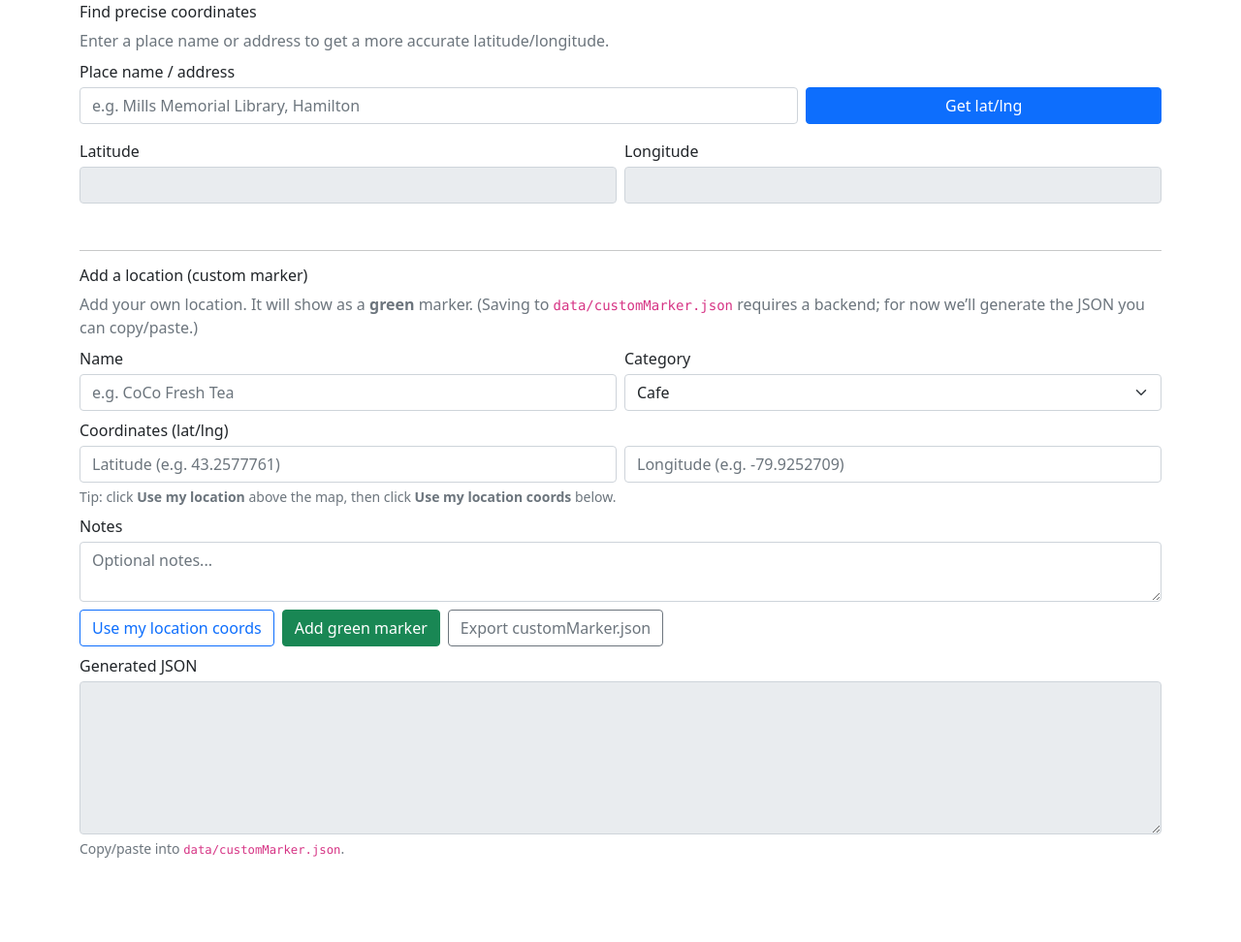
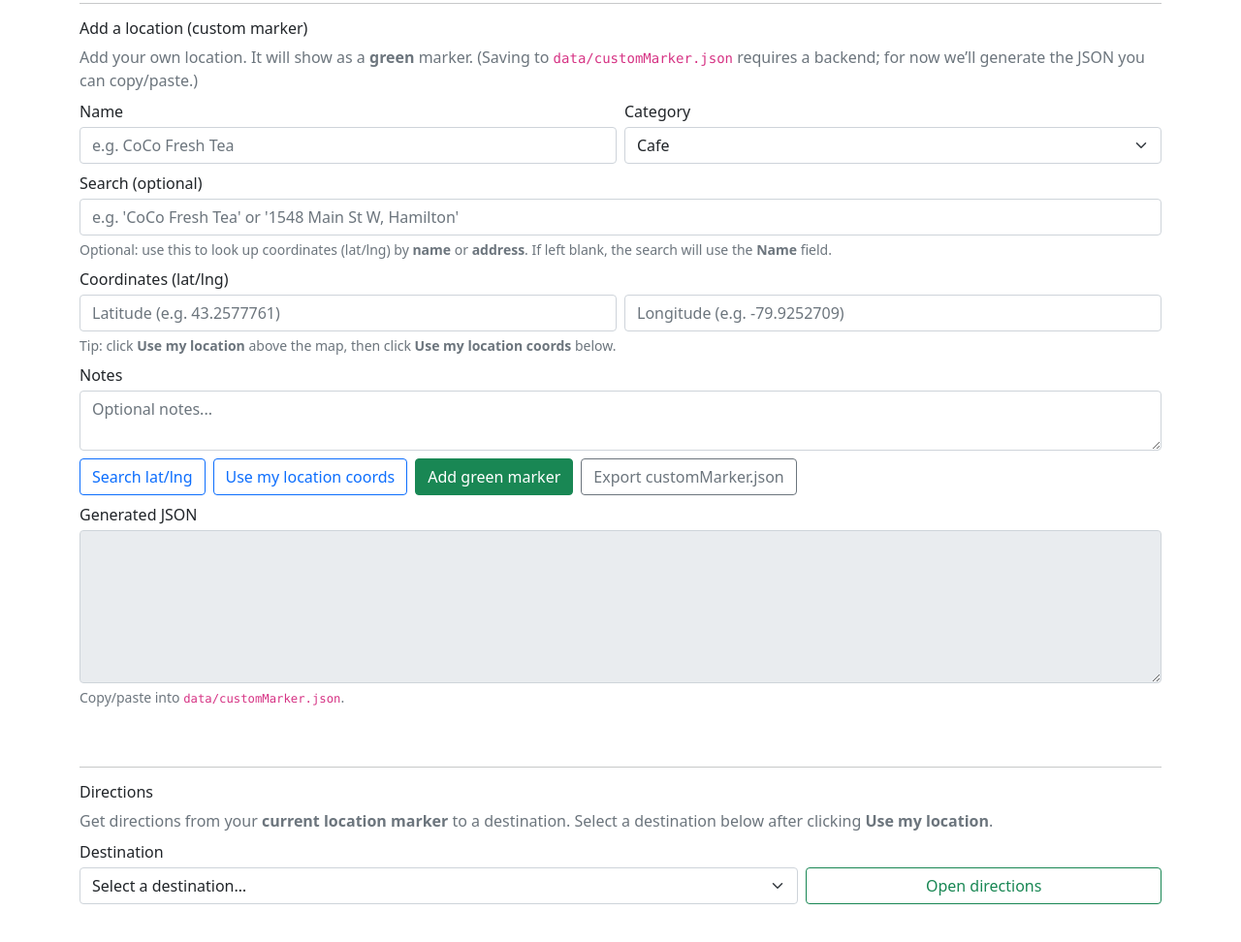
Before and after one commit to Denzell-M/studyspaces, a plain HTML site: page index.html in a window 1280 px wide. Shown: the part 868-1840 px from the top of the page at 97% size. Drawn offline with nearby package versions, Linux system fonts and the light colour scheme; some packages are replaced by stand-ins of ours.

Commit message:
addeding from end stuff

```diff
--- a/index.html
+++ b/index.html
@@ -88,48 +88,6 @@
 
       <div id="map" class="rounded border"></div>
 
-      <div class="mt-3 mb-5">
-        <h3 class="h6">Find precise coordinates</h3>
-        <p class="text-muted mb-2">
-          Enter a place name or address to get a more accurate
-          latitude/longitude.
-        </p>
-
-        <div class="row g-2 align-items-end">
-          <div class="col-12 col-md-8">
-            <label for="geoQuery" class="form-label mb-1"
-              >Place name / address</label
-            >
-            <input
-              id="geoQuery"
-              class="form-control"
-              type="text"
-              placeholder="e.g. Mills Memorial Library, Hamilton"
-              autocomplete="off"
-            />
-          </div>
-          <div class="col-12 col-md-4 d-grid">
-            <button id="geoBtn" class="btn btn-primary" type="button">
-              Get lat/lng
-            </button>
-          </div>
-        </div>
-
-        <div class="mt-3">
-          <div class="row g-2">
-            <div class="col-12 col-md-6">
-              <label class="form-label mb-1">Latitude</label>
-              <input id="geoLat" class="form-control" type="text" readonly />
-            </div>
-            <div class="col-12 col-md-6">
-              <label class="form-label mb-1">Longitude</label>
-              <input id="geoLng" class="form-control" type="text" readonly />
-            </div>
-          </div>
-          <div class="form-text mt-2" id="geoMeta"></div>
-        </div>
-      </div>
-
       <hr />
 
       <div class="mb-5">
@@ -160,6 +118,21 @@
               <option value="study">Study</option>
               <option value="late">Late</option>
             </select>
+          </div>
+
+          <div class="col-12">
+            <label for="addAddress" class="form-label mb-1">Search (optional)</label>
+            <input
+              id="addAddress"
+              class="form-control"
+              type="text"
+              placeholder="e.g. 'CoCo Fresh Tea' or '1548 Main St W, Hamilton'"
+              autocomplete="off"
+            />
+            <div class="form-text">
+              Optional: use this to look up coordinates (lat/lng) by <strong>name</strong> or <strong>address</strong>.
+              If left blank, the search will use the <strong>Name</strong> field.
+            </div>
           </div>
 
           <div class="col-12">
@@ -201,6 +174,9 @@
           </div>
 
           <div class="col-12 d-flex gap-2 flex-wrap">
+            <button id="addGeoBtn" class="btn btn-outline-primary" type="button">
+              Search lat/lng
+            </button>
             <button id="useMyCoordsBtn" class="btn btn-outline-primary" type="button">
               Use my location coords
             </button>
@@ -230,7 +206,38 @@
               Copy/paste into <code>data/customMarker.json</code>.
             </div>
           </div>
+
+          <div class="col-12">
+            <div class="form-text" id="addGeoMeta"></div>
+          </div>
         </div>
+      </div>
+
+      <hr />
+
+      <div class="mb-5">
+        <h3 class="h6">Directions</h3>
+        <p class="text-muted mb-2">
+          Get directions from your <strong>current location marker</strong> to a destination.
+          Select a destination below after clicking <strong>Use my location</strong>.
+        </p>
+
+        <div class="row g-2 align-items-end">
+          <div class="col-12 col-md-8">
+            <label for="directionsTo" class="form-label mb-1">Destination</label>
+            <select id="directionsTo" class="form-select">
+              <option value="" selected>Select a destination…</option>
+              <!-- Filled by app.js -->
+            </select>
+          </div>
+          <div class="col-12 col-md-4 d-grid">
+            <button id="directionsBtn" class="btn btn-outline-success" type="button">
+              Open directions
+            </button>
+          </div>
+        </div>
+
+        <div class="form-text mt-2" id="directionsMeta"></div>
       </div>
     </div>
   </body>
```
